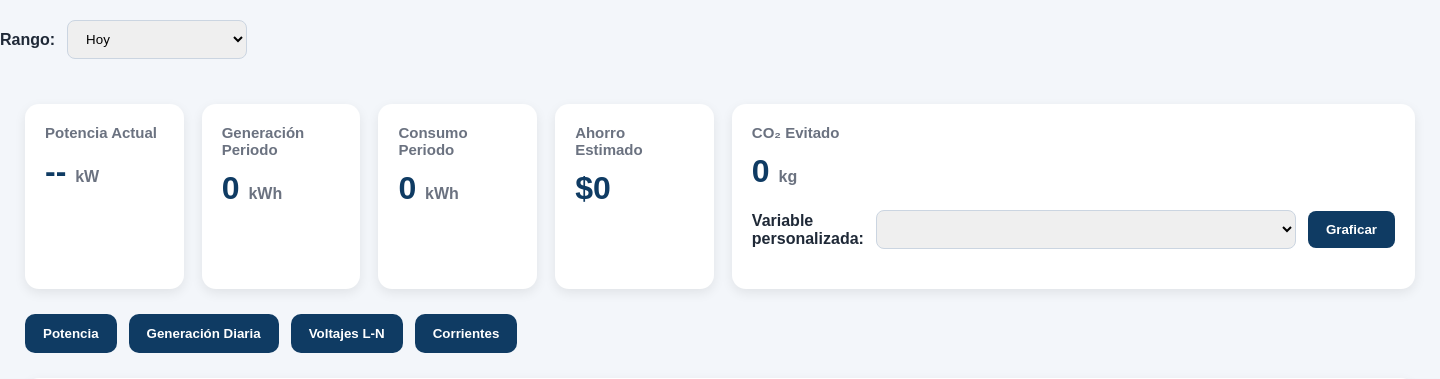
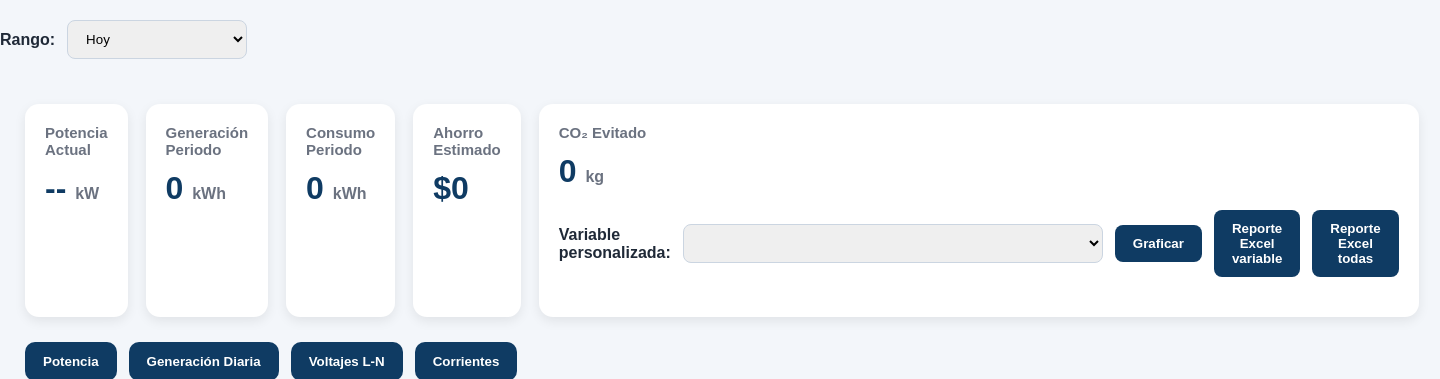
Before and after one commit to pyptec/scr, a Flask app: page /dashboard in a window 1440 px wide. Shown: the part 68-447 px from the top of the page. Run offline with Flask 3, Linux system fonts and the light colour scheme; data that the repository does not hold is empty.

Commit message:
se agrega reportes cvs

```diff
--- a/static/css/dashboard.css
+++ b/static/css/dashboard.css
@@ -108,7 +108,9 @@ header {
     cursor: pointer;
     font-weight: bold;
 }
-
+.variable-selector button:hover {
+    background: #14558c;
+}
 .filtro-tiempo {
     margin: 20px 0;
     display: flex;
--- a/static/js/dashboard.js
+++ b/static/js/dashboard.js
@@ -419,6 +419,40 @@ function exportarUltimosCSV() {
     URL.revokeObjectURL(url);
 }
 
+function generarReporteExcelVariable() {
+    const select = document.getElementById('selectVariable');
+    const unitId = select.value;
+
+    if (!unitId) {
+        alert('Seleccione una variable para generar el reporte');
+        return;
+    }
+
+    const rango = obtenerRangoUnix();
+
+    const url =
+        `/api/reporte/excel?inicio=${rango.inicio}&fin=${rango.fin}&variables=${unitId}`;
+
+    window.location.href = url;
+}
+
+function generarReporteExcelTodas() {
+    const rango = obtenerRangoUnix();
+
+    const confirmar = confirm(
+        'Este reporte incluirá todas las variables disponibles en el rango seleccionado. ¿Desea continuar?'
+    );
+
+    if (!confirmar) {
+        return;
+    }
+
+    const url =
+        `/api/reporte/excel?inicio=${rango.inicio}&fin=${rango.fin}&variables=all`;
+
+    window.location.href = url;
+}
+
 cargarSelectorVariables();
 actualizarTodo();
 
--- a/templates/dashboard.html
+++ b/templates/dashboard.html
@@ -88,6 +88,14 @@
         <button onclick="graficarVariableSeleccionada()">
             Graficar
         </button>
+
+        <button onclick="generarReporteExcelVariable()">
+            Reporte Excel variable
+        </button>
+
+        <button onclick="generarReporteExcelTodas()">
+            Reporte Excel todas
+        </button>
     </div>
 
 
```
Lines whose indentation alone changed are shown as unchanged.
